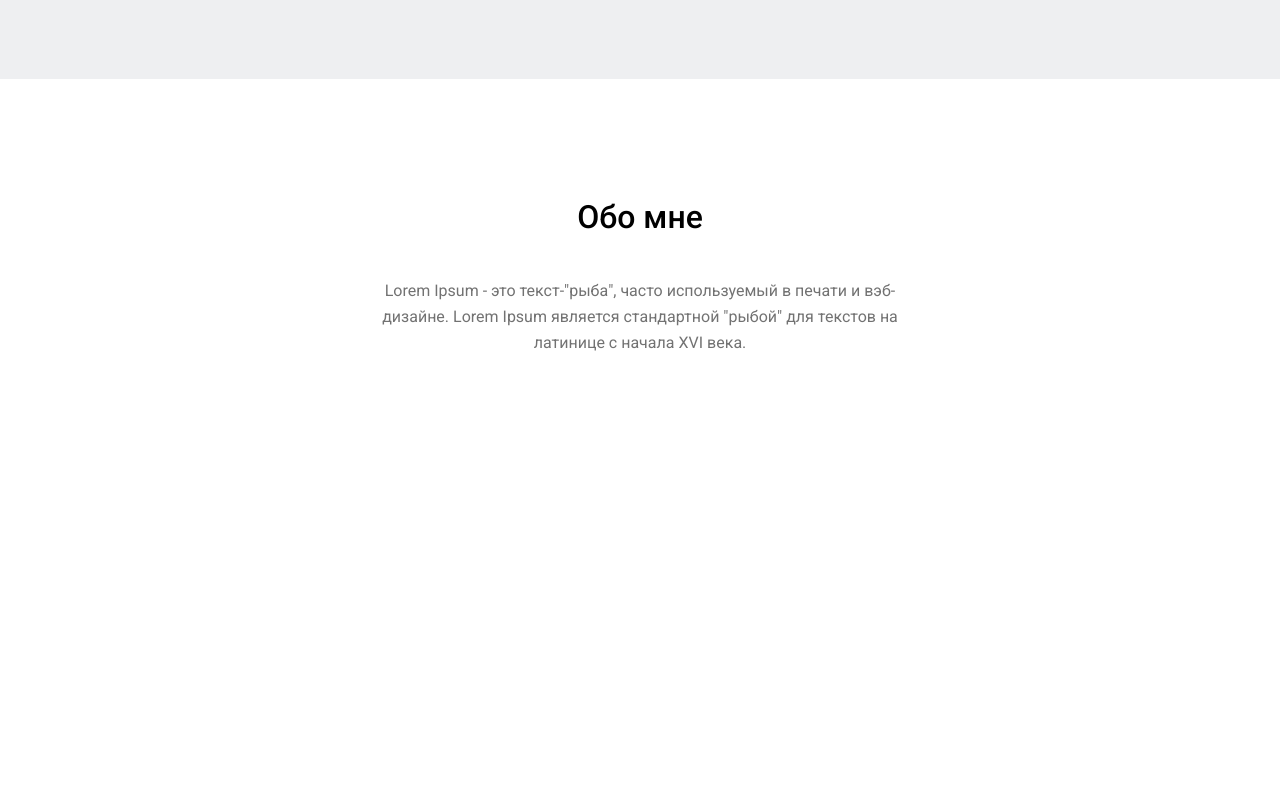
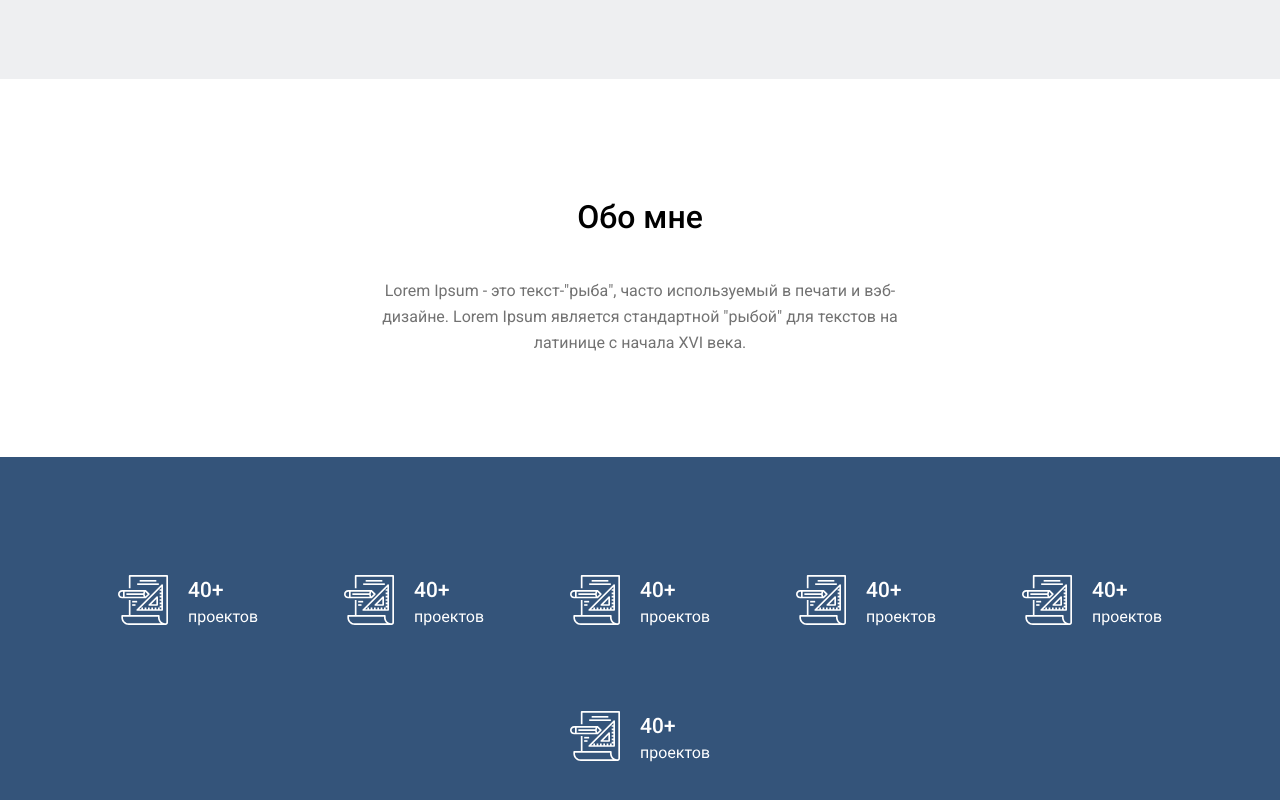
Before and after one commit to kiraslutsevich/business-card, a plain HTML site: page index.html in a window 1280 px wide. Shown: the part 620-1420 px from the top of the page. Before the commit the page ends 1077 px from the top, so only its background shows below. Drawn offline with Linux system fonts and the light colour scheme.

Commit message:
add profects-block

```diff
--- a/index.html
+++ b/index.html
@@ -46,7 +46,16 @@
 					стандартной "рыбой" для текстов на латинице с начала XVI века.</p>
 			</div>
 		</section>
-		<section class="proects"></section>
+		<section class="projects">
+			<div class="projects__content project-content">
+				<img class="project-content__icon" src="./img/numbers__item.svg" alt="40+ projects">
+				<img class="project-content__icon" src="./img/numbers__item.svg" alt="40+ projects">
+				<img class="project-content__icon" src="./img/numbers__item.svg" alt="40+ projects">
+				<img class="project-content__icon" src="./img/numbers__item.svg" alt="40+ projects">
+				<img class="project-content__icon" src="./img/numbers__item.svg" alt="40+ projects">
+				<img class="project-content__icon" src="./img/numbers__item.svg" alt="40+ projects">
+				</div>
+		</section>
 		<section class="skills"></section>
 		<section class="how-i-work"></section>
 		<section class="pictures"></section>
--- a/scss/_fonts.scss
+++ b/scss/_fonts.scss
@@ -14,6 +14,9 @@ h3 {
 h1 {
   font-size: 48px;
   line-height: 60px;
+  @media (max-width: 1279px) {
+	  font-size: 36px;
+  }
 }
 h2 {
   font-size: 32px;
--- a/scss/_main.scss
+++ b/scss/_main.scss
@@ -24,7 +24,8 @@
 				text-align: center;
 				align-items: center;
 				gap: 44px;
+			}
 		}
-		}
+
 	}
 }
--- /dev/null
+++ b/scss/_projects.scss
@@ -0,0 +1,18 @@
+.projects{
+	background-color: $blue;
+	width: 100%;
+	padding: 100px 0;
+	&__content{
+		display: flex;
+		justify-content: center;
+		align-items: center ;
+		gap: 49px;
+		flex-wrap: wrap;
+		@media (max-width: 1279px) {
+			gap: 57px;
+		}
+	}
+}
+.project-content__icon{
+	padding: 18px;
+}
--- a/scss/style.scss
+++ b/scss/style.scss
@@ -15,3 +15,4 @@
 @import "header";
 @import "main";
 @import "about-me";
+@import "projects";
```
Also changed, not shown: css/style.css.
